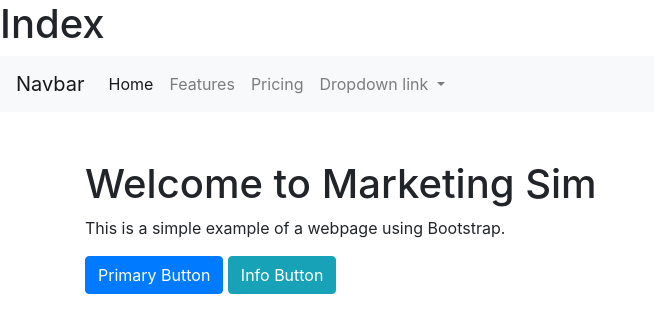
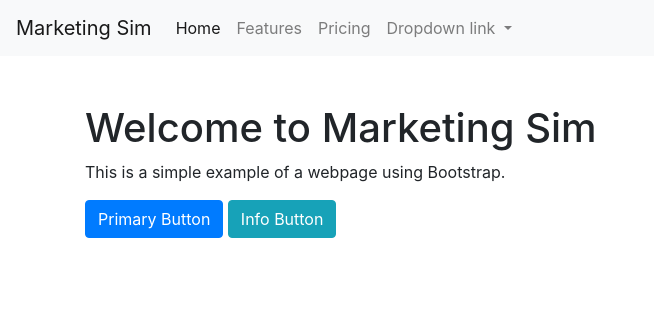
Before and after one commit to ourherd/marketing.sim.ourherd.github.io, a plain HTML site: page index.html in a window 1280 px wide. Shown: the whole page, without its empty margins (0-654 px from the left). Drawn offline with nearby package versions, Linux system fonts and the light colour scheme.

Commit message:
[REF] changed text of menu

```diff
--- a/index.html
+++ b/index.html
@@ -21,10 +21,9 @@
     <!-- End Google Tag Manager -->
   </head>
   <body>
-    <h1>Index</h1>
     <!-- Navbar -->
     <nav class="navbar navbar-expand-lg navbar-light bg-light">
-      <a class="navbar-brand" href="#">Navbar</a>
+      <a class="navbar-brand" href="#">Marketing Sim</a>
       <button
         class="navbar-toggler"
         type="button"
```
